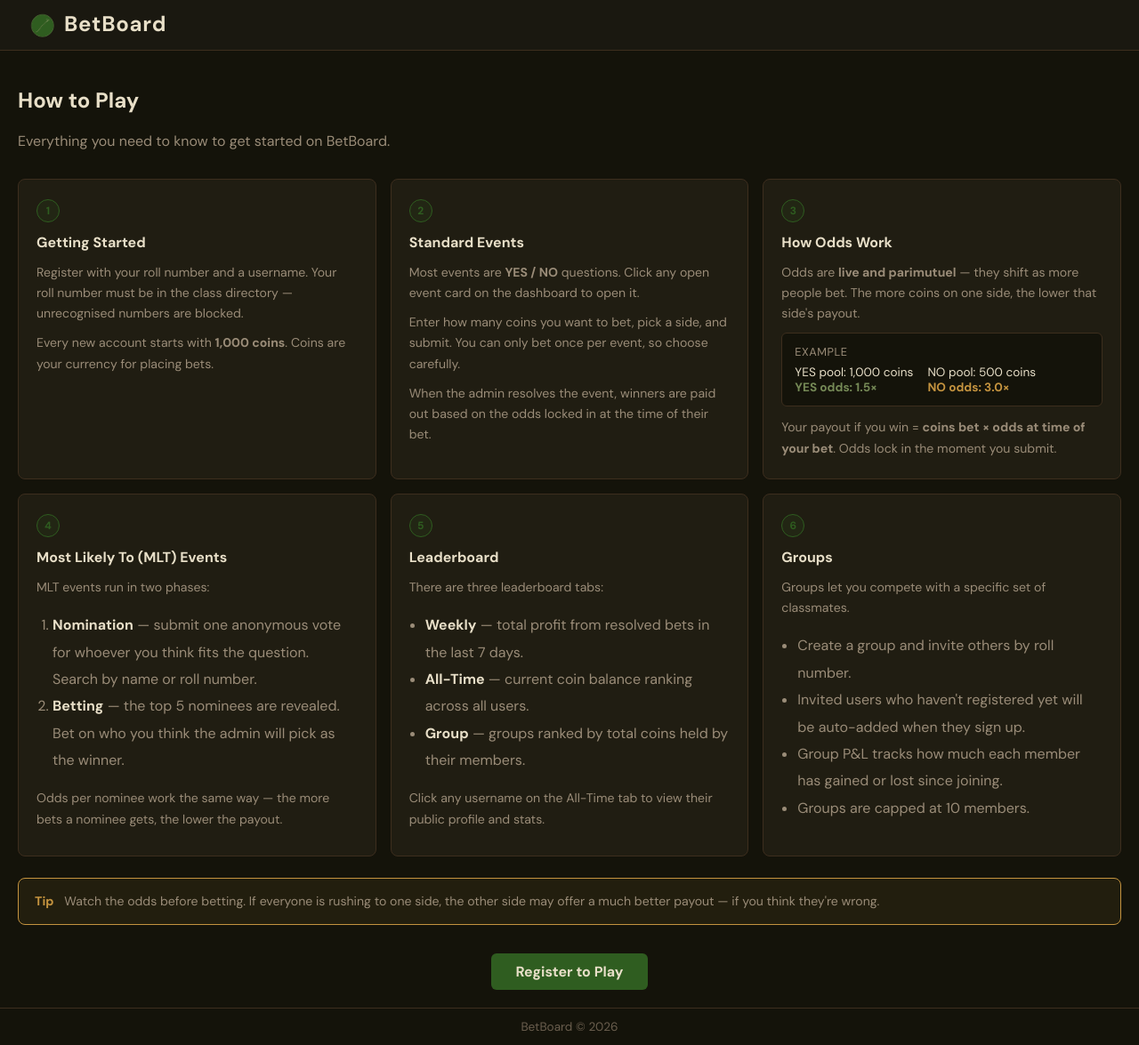
After one commit to janav3036/Betting-System, a Flask app: page /how-to in a window 1280 px wide. The commit adds this page. Shown: the whole page at 89% size. Run offline with Flask 3, Linux system fonts and the light colour scheme; some libraries are stand-ins or nearby versions.

Commit message:
final v2

```diff
--- a/app.py
+++ b/app.py
@@ -1,4 +1,4 @@
-from flask import Flask
+from flask import Flask, session
 from flask_wtf.csrf import CSRFProtect
 from models import db, User
 from routes.betting import betting_bp
@@ -10,6 +10,7 @@ import os
 app = Flask(__name__)
 app.config['SECRET_KEY'] = os.environ.get('SECRET_KEY', 'dev-only')
 app.config['WTF_CSRF_ENABLED'] = True
+app.config['WTF_CSRF_SSL_STRICT'] = False
 app.config["SQLALCHEMY_DATABASE_URI"] = "sqlite:///database.db"
 csrf=CSRFProtect(app)
 
@@ -17,6 +18,10 @@ db.init_app(app)
 
 app.jinja_env.globals['enumerate'] = enumerate
 app.jinja_env.globals['get_user'] = lambda uid: db.session.get(User, uid)
+
+@app.context_processor
+def inject_session_flags():
+    return {'new_login': session.pop('new_login', False)}
 
 app.register_blueprint(betting_bp)
 app.register_blueprint(admin_bp)
--- a/routes/auth.py
+++ b/routes/auth.py
@@ -89,6 +89,7 @@ def login():
 
         if user and bcrypt.checkpw(password.encode(), user.password_hash.encode()):
             session['user_id'] = user.id
+            session['new_login'] = True
             return redirect(url_for('betting.dashboard'))
 
         error='Invalid username or password'
@@ -153,7 +154,8 @@ def profile():
         wins = wins,
         losses = losses,
         win_rate = win_rate,
-        total_pnl = round(total_pnl,2)
+        total_pnl = round(total_pnl,2),
+        rank=rank
     )
 
 
@@ -242,6 +244,13 @@ def delete_account():
 
     return redirect(url_for('auth.login'))
 
+@auth_bp.route('/how-to')
+def how_to():
+    current_user = None
+    if 'user_id' in session:
+        current_user = db.session.get(User, session['user_id'])
+    return render_template('how_to.html', current_user=current_user)
+
 @auth_bp.route('/user/<int:user_id>')
 def user_profile(user_id):
     if "user_id" not in session:
--- a/static/css/style.css
+++ b/static/css/style.css
@@ -546,6 +546,8 @@ tr:last-child td {
     position: relative;
     z-index: 0;
     padding: 20px;
+    aspect-ratio: unset;
+    cursor: default;
 }
 
 .tab-search {
@@ -581,6 +583,76 @@ select option {
 
 
 /* =====================
+   HOW TO PAGE
+===================== */
+.how-to-grid {
+    display: grid;
+    grid-template-columns: repeat(auto-fill, minmax(300px, 1fr));
+    gap: 16px;
+    margin-bottom: 24px;
+}
+
+.how-to-card {
+    background: #201d12;
+    border: 1px solid #3d2e1e;
+    border-radius: 8px;
+    padding: 22px 20px;
+    position: relative;
+}
+
+.how-to-card h3 {
+    margin: 0 0 12px 0;
+    color: #e8dfc8;
+    font-size: 1rem;
+}
+
+.how-to-card p {
+    color: #9a8c78;
+    font-size: 0.88rem;
+    line-height: 1.65;
+    margin: 0 0 10px 0;
+}
+
+.how-to-card p:last-child {
+    margin-bottom: 0;
+}
+
+.how-to-num {
+    font-size: 0.75rem;
+    font-weight: 700;
+    color: #2f5d20;
+    background: rgba(47, 93, 32, 0.15);
+    border: 1px solid #2f5d20;
+    border-radius: 50%;
+    width: 24px;
+    height: 24px;
+    display: flex;
+    align-items: center;
+    justify-content: center;
+    margin-bottom: 12px;
+}
+
+.how-to-example {
+    background: #14130a;
+    border: 1px solid #3d2e1e;
+    border-radius: 6px;
+    padding: 12px 14px;
+    font-size: 0.85rem;
+    color: #e8dfc8;
+    margin-top: 10px;
+}
+
+.how-to-tip {
+    background: rgba(196, 147, 63, 0.08);
+    border: 1px solid #c4933f;
+    border-radius: 8px;
+    padding: 14px 18px;
+    font-size: 0.88rem;
+    color: #9a8c78;
+    line-height: 1.6;
+}
+
+/* =====================
    DANGER ZONE
 ===================== */
 .danger-zone {
--- a/templates/base.html
+++ b/templates/base.html
@@ -9,6 +9,19 @@
 </head>
 
 <body>
+
+{% if session.get('user_id') %}
+<script>
+  (function() {
+    var isNewLogin = {{ 'true' if new_login else 'false' }};
+    if (isNewLogin || sessionStorage.getItem('bb_session')) {
+      sessionStorage.setItem('bb_session', '1');
+    } else {
+      window.location.replace('/logout');
+    }
+  })();
+</script>
+{% endif %}
 
     <nav class="navbar">
         <a href="{{ url_for('betting.dashboard') }}" class="nav-brand">
@@ -37,6 +50,7 @@
                     {%if not current_user.is_admin%}
                     <a href="{{ url_for('auth.my_bets') }}">My Bets</a>
                     {%endif%}
+                            <a href="{{ url_for('auth.how_to') }}">How To Play</a>
                     <a href="{{ url_for('auth.logout') }}">Logout</a>
                 </div>
             </div>
--- a/templates/groups.html
+++ b/templates/groups.html
@@ -6,7 +6,7 @@
 {%if invites%}
 <h3 style="font-size: 0.85rem; text-transform: uppercase; margin-bottom: 10px;">Pending Invites</h3>
 {% for item in invites %}
-<div class="event-card" style="display: flex; justify-content: space-between; align-items: center;">
+<div class="event-card" style="display: flex; justify-content: space-between; align-items: center; aspect-ratio: unset;">
     <div>
         <strong style="color: #e8dfc8;">{{ item.group.name }}</strong>
         <p style="margin: 4px 0; font-size: 0.85rem;">{{ item.member_count }} members</p>
@@ -24,7 +24,7 @@
 <h3 style="font-size: 0.85rem; text-transform: uppercase; margin: 20px 0 10px;">Active Groups</h3>
 {% for item in active %}
 <a href="{{ url_for('groups.group_detail', group_id=item.group.id) }}" style="text-decoration: none;">
-    <div class="event-card" style="display: flex; justify-content: space-between; align-items: center;">
+    <div class="event-card" style="display: flex; justify-content: space-between; align-items: center; aspect-ratio: unset;">
         <div>
             <strong style="color: #e8dfc8;">{{ item.group.name }}</strong>
             {% if item.is_owner %}<span style="color: #c4933f; font-size: 0.75rem; margin-left: 8px;">OWNER</span>{%
--- /dev/null
+++ b/templates/how_to.html
@@ -0,0 +1,86 @@
+{% extends 'base.html' %}
+{% block content %}
+
+<h2>How to Play</h2>
+<p style="color:#9a8c78; margin-bottom:32px;">Everything you need to know to get started on BetBoard.</p>
+
+<div class="how-to-grid">
+
+    <div class="how-to-card">
+        <div class="how-to-num">1</div>
+        <h3>Getting Started</h3>
+        <p>Register with your roll number and a username. Your roll number must be in the class directory — unrecognised numbers are blocked.</p>
+        <p>Every new account starts with <strong>1,000 coins</strong>. Coins are your currency for placing bets.</p>
+    </div>
+
+    <div class="how-to-card">
+        <div class="how-to-num">2</div>
+        <h3>Standard Events</h3>
+        <p>Most events are <strong>YES / NO</strong> questions. Click any open event card on the dashboard to open it.</p>
+        <p>Enter how many coins you want to bet, pick a side, and submit. You can only bet once per event, so choose carefully.</p>
+        <p>When the admin resolves the event, winners are paid out based on the odds locked in at the time of their bet.</p>
+    </div>
+
+    <div class="how-to-card">
+        <div class="how-to-num">3</div>
+        <h3>How Odds Work</h3>
+        <p>Odds are <strong>live and parimutuel</strong> — they shift as more people bet. The more coins on one side, the lower that side's payout.</p>
+        <div class="how-to-example">
+            <div style="margin-bottom:6px; font-size:0.8rem; color:#9a8c78; text-transform:uppercase; letter-spacing:0.04em;">Example</div>
+            <div style="display:flex; gap:16px; flex-wrap:wrap;">
+                <div>YES pool: 1,000 coins<br><span style="color:#758956; font-weight:700;">YES odds: 1.5×</span></div>
+                <div>NO pool: 500 coins<br><span style="color:#c4933f; font-weight:700;">NO odds: 3.0×</span></div>
+            </div>
+        </div>
+        <p style="margin-top:12px;">Your payout if you win = <strong>coins bet × odds at time of your bet</strong>. Odds lock in the moment you submit.</p>
+    </div>
+
+    <div class="how-to-card">
+        <div class="how-to-num">4</div>
+        <h3>Most Likely To (MLT) Events</h3>
+        <p>MLT events run in two phases:</p>
+        <ol style="padding-left:18px; color:#9a8c78; line-height:1.9;">
+            <li><strong style="color:#e8dfc8;">Nomination</strong> — submit one anonymous vote for whoever you think fits the question. Search by name or roll number.</li>
+            <li><strong style="color:#e8dfc8;">Betting</strong> — the top 5 nominees are revealed. Bet on who you think the admin will pick as the winner.</li>
+        </ol>
+        <p>Odds per nominee work the same way — the more bets a nominee gets, the lower the payout.</p>
+    </div>
+
+    <div class="how-to-card">
+        <div class="how-to-num">5</div>
+        <h3>Leaderboard</h3>
+        <p>There are three leaderboard tabs:</p>
+        <ul style="padding-left:18px; color:#9a8c78; line-height:1.9;">
+            <li><strong style="color:#e8dfc8;">Weekly</strong> — total profit from resolved bets in the last 7 days.</li>
+            <li><strong style="color:#e8dfc8;">All-Time</strong> — current coin balance ranking across all users.</li>
+            <li><strong style="color:#e8dfc8;">Group</strong> — groups ranked by total coins held by their members.</li>
+        </ul>
+        <p>Click any username on the All-Time tab to view their public profile and stats.</p>
+    </div>
+
+    <div class="how-to-card">
+        <div class="how-to-num">6</div>
+        <h3>Groups</h3>
+        <p>Groups let you compete with a specific set of classmates.</p>
+        <ul style="padding-left:18px; color:#9a8c78; line-height:1.9;">
+            <li>Create a group and invite others by roll number.</li>
+            <li>Invited users who haven't registered yet will be auto-added when they sign up.</li>
+            <li>Group P&amp;L tracks how much each member has gained or lost since joining.</li>
+            <li>Groups are capped at 10 members.</li>
+        </ul>
+    </div>
+
+</div>
+
+<div class="how-to-tip">
+    <span style="color:#c4933f; font-weight:700; margin-right:8px;">Tip</span>
+    Watch the odds before betting. If everyone is rushing to one side, the other side may offer a much better payout — if you think they're wrong.
+</div>
+
+{% if not session.get('user_id') %}
+<div style="text-align:center; margin-top:32px;">
+    <a href="{{ url_for('auth.register') }}" style="display:inline-block; padding:10px 28px; background:#2f5d20; color:#e8dfc8; border-radius:6px; text-decoration:none; font-weight:600;">Register to Play</a>
+</div>
+{% endif %}
+
+{% endblock %}
```
